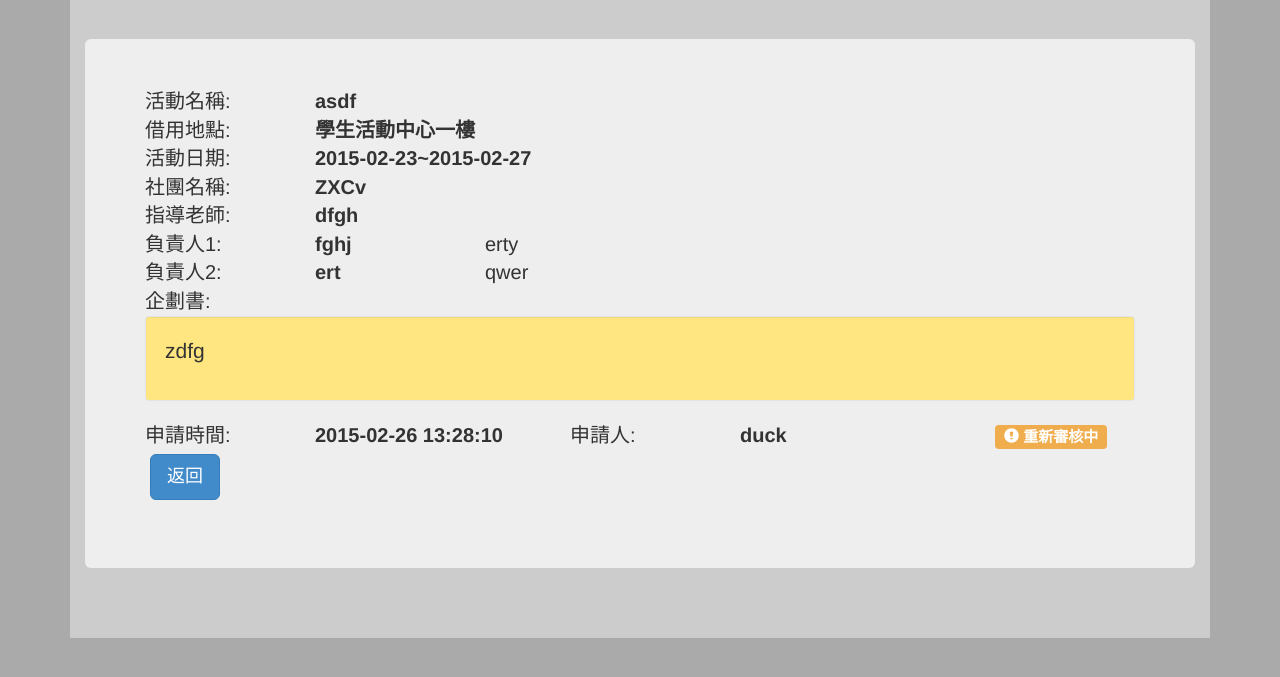
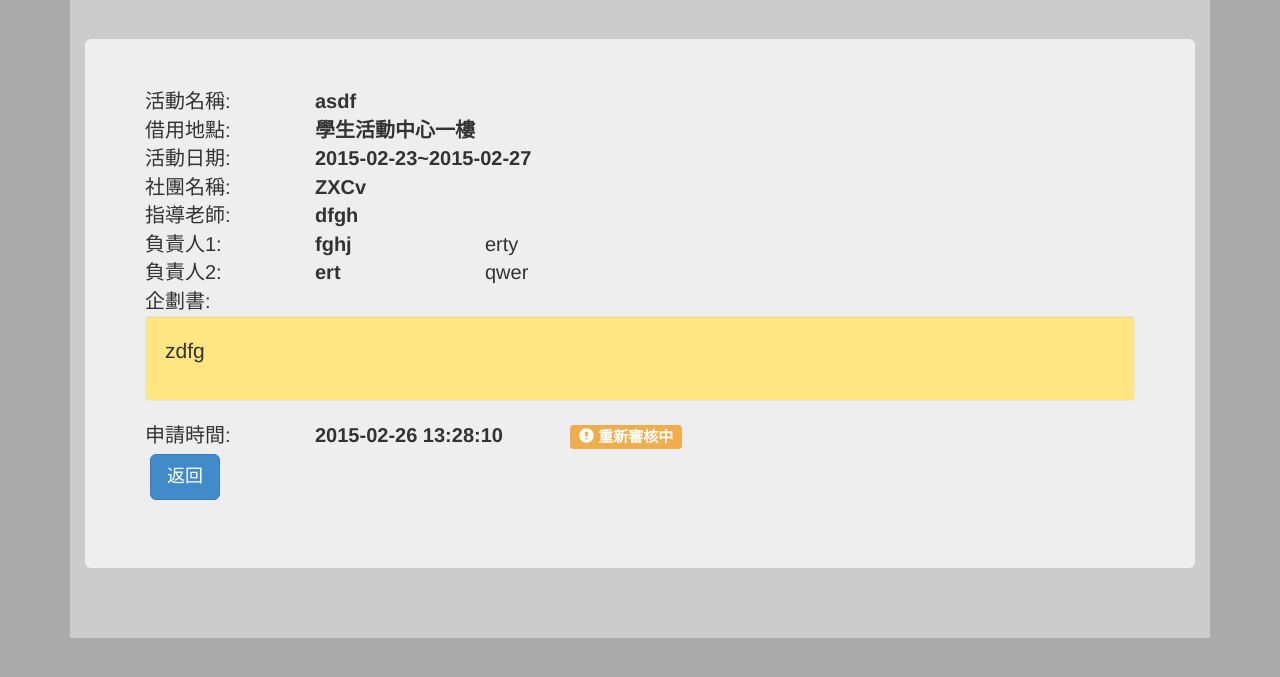
Before and after one commit to DuckLL/NES2, a PHP site: page /event.php?id=89 in a window 1280 px wide. Shown: the part 51-728 px from the top of the page. Run offline with PHP 8.4, Linux system fonts and the light colour scheme; a user stored in the database is signed in; data comes from the database, SQL or seed files in the repository; data that the repository does not hold is empty.

Commit message:
bug fixed

```diff
--- a/admin/eventcheck.php
+++ b/admin/eventcheck.php
@@ -50,9 +50,7 @@ if($row = $rs->fetch()){
 		echo '
 		<div class="row">
 			<div class="col-md-2">申請時間:</div>
-			<div class="col-md-3"><strong>'.$row[submittime].'</strong></div>
-			<div class="col-md-2">申請人:</div>
-			<div class="col-md-3"><strong>'.$row[applicant].'</strong></div>';
+			<div class="col-md-3"><strong>'.$row[submittime].'</strong></div>';
 			if($row[pass]==1)
 				echo '
 			<div class="col-md-2" style="float:right;"><span class="label label-success"><span class="glyphicon glyphicon-ok-sign" aria-hidden="true"></span> 審核通過</span></div>';
--- a/admin/eventwithdraw.php
+++ b/admin/eventwithdraw.php
@@ -51,9 +51,7 @@ if($row = $rs->fetch()){
 	echo '
 	<div class="row">
 		<div class="col-md-2">申請時間:</div>
-		<div class="col-md-3"><strong>'.$row[submittime].'</strong></div>
-		<div class="col-md-2">申請人:</div>
-		<div class="col-md-3"><strong>'.$row[applicant].'</strong></div>';
+		<div class="col-md-3"><strong>'.$row[submittime].'</strong></div>';
 		if($row[pass]==1)
 			echo '
 		<div class="col-md-2" style="float:right;"><span class="label label-success"><span class="glyphicon glyphicon-ok-sign" aria-hidden="true"></span> 審核通過</span></div>';
--- a/control/login.php
+++ b/control/login.php
@@ -17,7 +17,6 @@ $row = $rs->fetch();
 if(md5(sha1(md5($_POST['password'])))===$row[password]){
 	$_SESSION['account']=$row[account];
 	$_SESSION['groups']=$row[groups];
-	$_SESSION['leader']=$row[name];
 	if($_SESSION['account']=='admin')
 		header("Location: ../admin/");
 	else
--- a/control/new.php
+++ b/control/new.php
@@ -109,7 +109,7 @@ if(!preg_match("/(https?:\/\/[\w-\.]+(:\d+)?(\/[~\w\/\.]*)?(\?\S*)?(#\S*)?)/",$p
 	exit;
 }
 
-$sql = "INSERT INTO `event` (`name`, `group`, `place`, `other`, `startdate`, `finishdate`, `week`, `week2`, `content`, `teacher`, `leader`, `phone`, `leader2`, `phone2`, `applicant`, `pass`, `plan`) VALUES ('{$name}', '{$_SESSION['groups']}', '{$place}', $other, '{$startdate}', '{$finishdate}', '{$week}', '{$week2}', '{$content}', '{$teacher}', '{$leader}', '{$phone}', '{$leader2}', '{$phone2}', '{$_SESSION['leader']}', 0, '{$plan}')";
+$sql = "INSERT INTO `event` (`name`, `group`, `place`, `other`, `startdate`, `finishdate`, `week`, `week2`, `content`, `teacher`, `leader`, `phone`, `leader2`, `phone2`, `applicant`, `pass`, `plan`) VALUES ('{$name}', '{$_SESSION['groups']}', '{$place}', $other, '{$startdate}', '{$finishdate}', '{$week}', '{$week2}', '{$content}', '{$teacher}', '{$leader}', '{$phone}', '{$leader2}', '{$phone2}', '{$_SESSION['account']}', 0, '{$plan}')";
 //echo $sql;
 $rs = $db->prepare($sql);
 $rs->execute();
--- a/event.php
+++ b/event.php
@@ -69,9 +69,7 @@ if(isset($_GET['id'])){
 			echo '
 			<div class="row">
 				<div class="col-md-2">申請時間:</div>
-				<div class="col-md-3"><strong>'.$row[submittime].'</strong></div>
-				<div class="col-md-2">申請人:</div>
-				<div class="col-md-3"><strong>'.$row[applicant].'</strong></div>';
+				<div class="col-md-3"><strong>'.$row[submittime].'</strong></div>';
 				if($row[pass]==1)
 					echo '
 				<div class="col-md-2" style="float:right;"><span class="label label-success"><span class="glyphicon glyphicon-ok-sign" aria-hidden="true"></span> 審核通過</span></div>';
```
